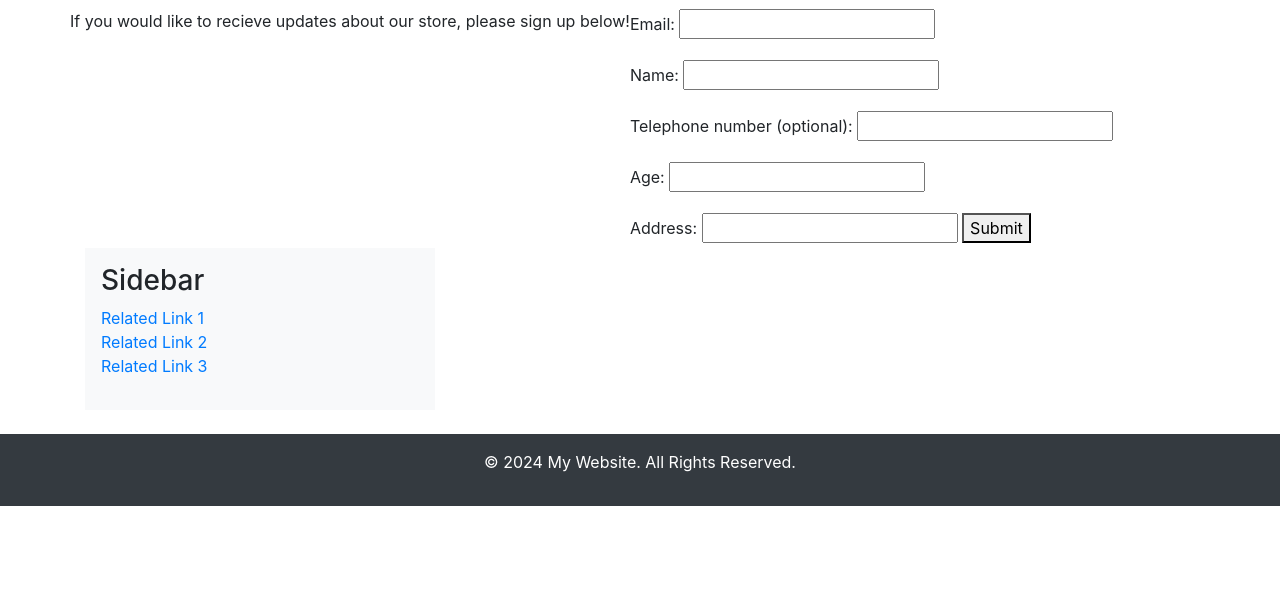
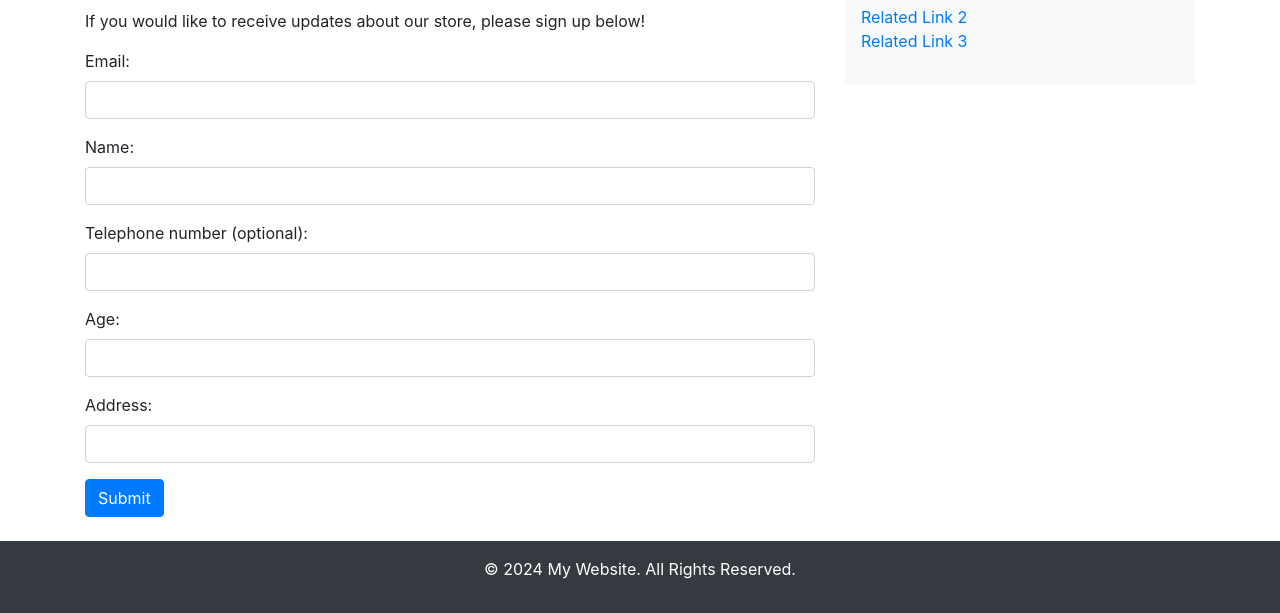
Before and after one commit to Bail0071/Website-design-, a plain HTML site: page bootstrap.html in a window 1280 px wide. Shown: the part 261-874 px from the top of the page. Before the commit the page ends 800 px from the top, so only its background shows below. Drawn offline with nearby package versions, Linux system fonts and the light colour scheme.

Commit message:
Update bootstrap.html

```diff
--- a/bootstrap.html
+++ b/bootstrap.html
@@ -40,35 +40,38 @@
                     <h2>Main Content Area</h2>
                     <p>This is the main content area where you can add more details about your website.</p>
                 </div>
+
+                <p>If you would like to receive updates about our store, please sign up below!</p>
+
+                <form onsubmit="return validateForm()">
+                    <div class="form-group">
+                        <label for="emailaddress">Email:</label>
+                        <input type="text" id="emailaddress" name="emailaddress" class="form-control">
                     </div>
 
-	<p></p>
-	<p></p>
+                    <div class="form-group">
+                        <label for="name">Name:</label>
+                        <input type="text" id="name" name="name" class="form-control">
+                    </div>
 
-            <p>If you would like to recieve updates about our store, please sign up below!</p>
-		<p></p>
-		<p></p>
-            <form onsubmit="return validateForm()">
-		<label for="emailaddress">Email:</label>
-		<input type="text" id="emailaddress" name="emailaddress">
-		<p></p>
+                    <div class="form-group">
+                        <label for="telephonenumber">Telephone number (optional):</label>
+                        <input type="text" id="telephonenumber" name="telephonenumber" class="form-control">
+                    </div>
 
-		<label for="name">Name:</label>
-		<input type="text" id="name" name="name">
-		<p></p>
-		<label for= "telephonenumber">Telephone number (optional): </label>
-        <input type="text" id="telephonenumber" name="telephonenumber">
+                    <div class="form-group">
+                        <label for="age">Age:</label>
+                        <input type="text" id="age" name="age" class="form-control">
+                    </div>
 
-                <p></p>
+                    <div class="form-group">
+                        <label for="address">Address:</label>
+                        <input type="text" id="address" name="address" class="form-control">
+                    </div>
 
-                <label for="age">Age:</label>
-                <input type="text" id="age" name="age">
-                <p></p>
-
-                <label for="address">Address:</label>
-                <input type="text" id="address" name="address">
-		 <button type="submit">Submit</button>
+                    <button type="submit" class="btn btn-primary">Submit</button>
                 </form>
+            </div>
 
             <div class="col-md-4">
                 <div class="sidebar bg-light p-3">
@@ -86,11 +89,10 @@
     <footer class="bg-dark text-white text-center py-3">
         <p>&copy; 2024 My Website. All Rights Reserved.</p>
     </footer>
+
     <script>
         function validateForm() {
-
             event.preventDefault();
-
             var emailaddress = document.getElementById("emailaddress").value;
             var name = document.getElementById("name").value;
             var telephonenumber = document.getElementById("telephonenumber").value;
@@ -99,8 +101,6 @@
 
             let isValid = true;
 
-
-			//Ensures that name is not empty
             if (name === "") {
                 alert("Name cannot be empty");
                 isValid = false;
@@ -109,25 +109,16 @@
                 isValid = false;
             }
 
-
             if (isValid) {
-			// Creates a JSON object from the userput
                 var formData = {
                     emailaddress: emailaddress,
                     name: name,
                     telephonenumber: telephonenumber,
                     age: age,
                     address: address
-
-
                 };
 
-            // Log the JSON object to the console
                 console.log(JSON.stringify(formData));
-
-
-
-			// If all passes then is allowed to go through
                 alert('Form submitted successfully!');
                 return true;
             } else {
```
Lines whose indentation alone changed are shown as unchanged.
